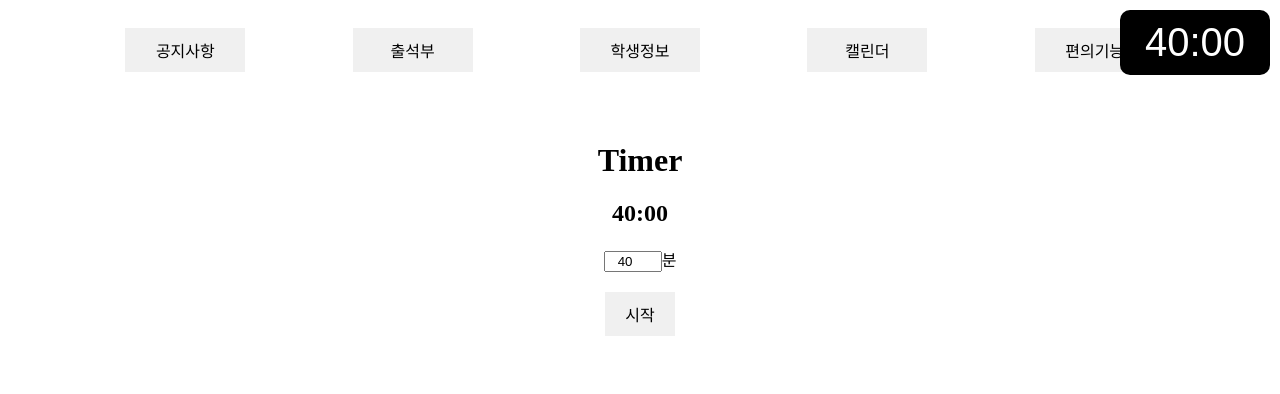
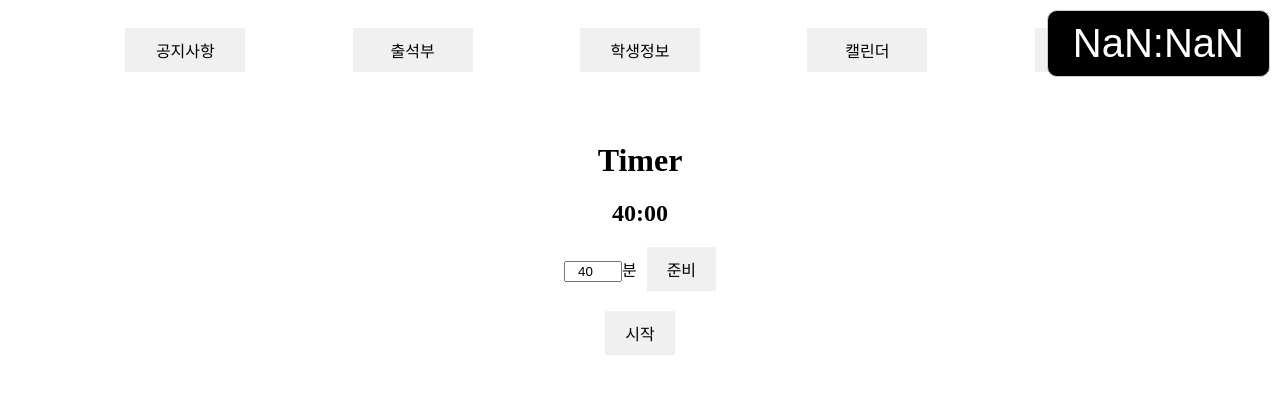
Before and after one commit to public-final-Project-PROJECT/DingDong-React, a React (Create React App) app: page /Timer in a window 1280 px wide. Shown: the top 394 px of the page. Built offline with nearby package versions, Linux system fonts and the light colour scheme.

Commit message:
고정 타이머 모든 페이지에 나타나지만 숫자가 안나옴

```diff
--- /dev/null
+++ b/src/asset/css/SmallTimer.css
@@ -0,0 +1,17 @@
+/* 고정 타이머 css */
+
+.small-timer {
+    position: fixed;
+    top: 10px;
+    right: 10px;
+    background-color: #fff;
+    border: 1px solid #ccc;
+    padding: 5px 10px;
+    border-radius: 5px;
+    font-size: 1.5rem;
+    color: #000;
+}
+
+.small-timer.complete {
+    color: red;
+}
--- a/src/layout/Layout.js
+++ b/src/layout/Layout.js
@@ -1,11 +1,13 @@
 import { Outlet } from "react-router-dom";
 import TopHeader from "../component/TopHeader";
+import SmallTimer from '../page/SmallTimer';
 
 const Layout = () => {
     return (
         <>
         <TopHeader/>
         <Outlet/>
+        <SmallTimer/>
         </>
     )
 }
--- /dev/null
+++ b/src/page/SmallTimer.js
@@ -0,0 +1,29 @@
+// 오른쪽 상단 타이머 고정
+
+/**
+ * pm 05:20
+ *  - 고정 타이머 컴포넌트 분리
+ *  - 분리 후 고정 타이머 SmallTimer.js 를 Timer.js 로 임포트
+ *  - 각각의 모든 페이지에 고정 타이머 유지
+ *
+ * */
+
+
+import React from "react";
+import "../asset/css/SmallTimer.css"; // 별도의 스타일 시트
+
+const SmallTimer = ({ time, isComplete }) => {
+    const formatTime = (time) => {
+        const minutes = String(Math.floor(time / 60)).padStart(2, "0");
+        const seconds = String(time % 60).padStart(2, "0");
+        return `${minutes}:${seconds}`;
+    };
+
+    return (
+        <div className={`small-timer ${isComplete ? "complete" : ""}`}>
+            <span>{formatTime(time)}</span>
+        </div>
+    );
+};
+
+export default SmallTimer;
--- a/src/page/Timer.js
+++ b/src/page/Timer.js
@@ -43,7 +43,8 @@
 
 
 import React, { useState, useEffect } from "react";
-import '../asset/css/Timer.css';
+import SmallTimer from "./SmallTimer"; // 작은 타이머 컴포넌트
+import "../asset/css/Timer.css";
 
 const Timer = () => {
     const [time, setTime] = useState(2400);
@@ -85,13 +86,13 @@ const Timer = () => {
         setIsRunning(true);
     };
 
-    // const handleSetTime = () => {
-    //     const newTime = inputTime * 60;
-    //     setTime(newTime);
-    //     localStorage.setItem("countdown-time", newTime);
-    //     setIsRunning(false);
-    //     setIsComplete(false);
-    // };
+    const handleSetTime = () => {
+        const newTime = inputTime * 60;
+        setTime(newTime);
+        localStorage.setItem("countdown-time", newTime);
+        setIsRunning(false);
+        setIsComplete(false);
+    };
 
     const handleReset = () => {
         setInputTime(1);
@@ -99,20 +100,12 @@ const Timer = () => {
         setIsComplete(false);
     };
 
-    const formatTime = (time) => {
-        const minutes = String(Math.floor(time / 60)).padStart(2, "0");
-        const seconds = String(time % 60).padStart(2, "0");
-        return `${minutes}:${seconds}`;
-    };
-
     return (
         <>
-            <div
-                className={`small-timer ${time === 0 ? "complete" : ""}`}
-            >
-                <span>{formatTime(time)}</span>
-            </div>
+            {/* 오른쪽 상단 고정된 타이머 */}
+            <SmallTimer time={time} isComplete={time === 0} />
 
+            {/* 메인 타이머 UI */}
             <div className="center-container">
                 {isComplete ? (
                     <>
@@ -123,7 +116,9 @@ const Timer = () => {
                     <>
                         <h1>Timer</h1>
                         <h2 style={{ color: time === 0 ? "red" : "#000" }}>
-                            {formatTime(time)}
+                            {`${String(Math.floor(time / 60)).padStart(2, "0")}:${String(
+                                time % 60
+                            ).padStart(2, "0")}`}
                         </h2>
                         <div className="input-container">
                             <input
@@ -134,9 +129,9 @@ const Timer = () => {
                                 className="input"
                             />
                             <span>분</span>
-                            {/* <button onClick={handleSetTime} style={{ marginLeft: "10px" }}>
+                            <button onClick={handleSetTime} style={{ marginLeft: "10px" }}>
                                 준비
-                            </button> */}
+                            </button>
                         </div>
                         <button onClick={handleStart} disabled={isRunning || time === 0}>
                             시작
```
